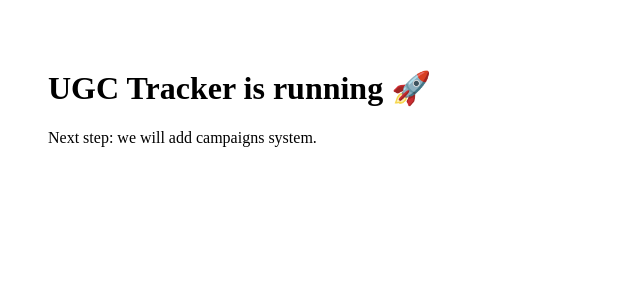
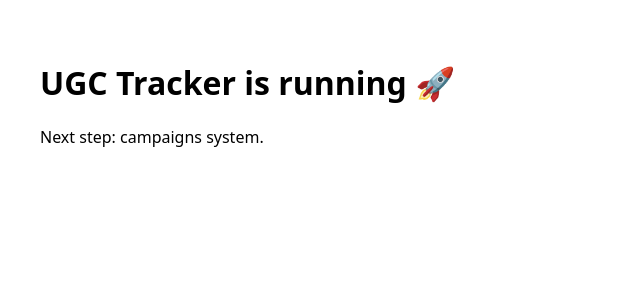
Before and after one commit to jmellocs-hash/ugc-tracker, a Next.js app: page / in a window 1280 px wide. Shown: the top 300 px of the page, without its empty margins (0-640 px from the left). Built offline with nearby package versions, Linux system fonts and the light colour scheme.

Commit message:
Update next step message in Home component

```diff
--- a/app/page.tsx
+++ b/app/page.tsx
@@ -1,8 +1,10 @@
+import "./globals.css";
+
 export default function Home() {
   return (
     <main style={{ padding: 40 }}>
       <h1>UGC Tracker is running 🚀</h1>
-      <p>Next step: we will add campaigns system.</p>
+      <p>Next step: campaigns system.</p>
     </main>
   );
 }
```
